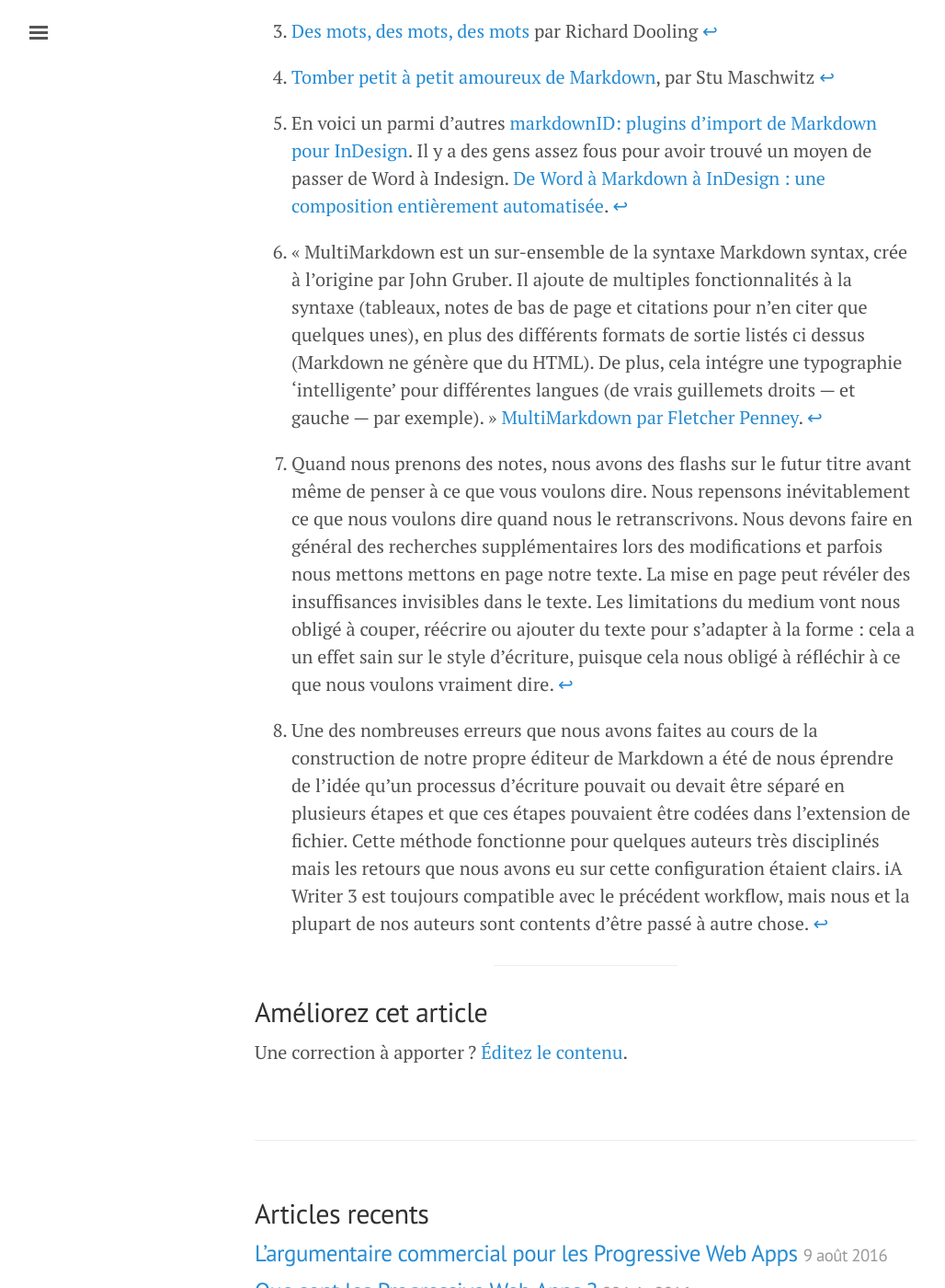
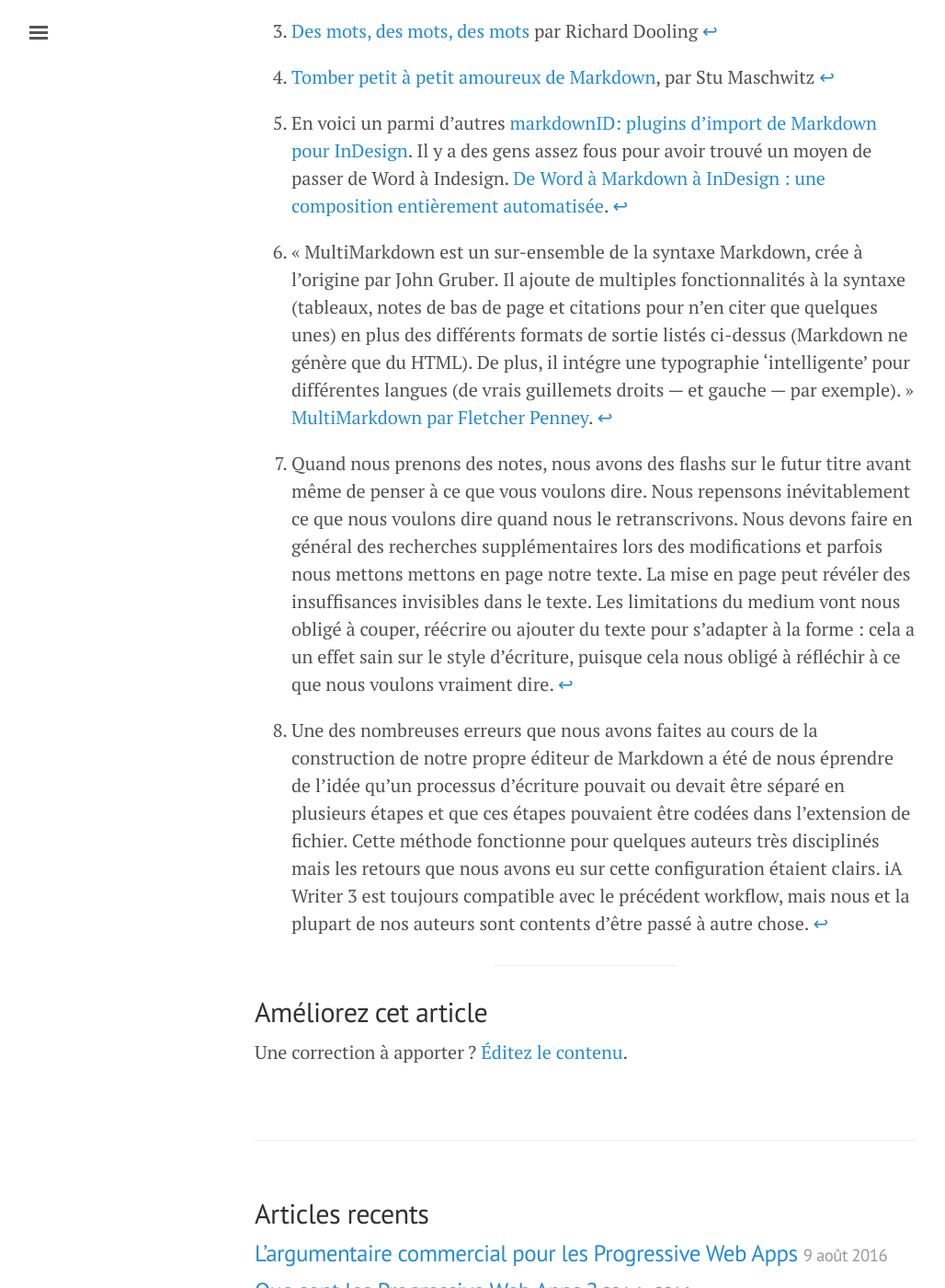
Before and after one commit to DirtyF/frank.taillandier.me, a Jekyll site: the page built from _posts/2016-08-28-traitement-de-texte-multicanal.md, in a window 1280 px wide and 1400 px high, scrolled down 14303 px. Shown: the whole window at 92% size, without its empty margins (3-1031 px from the left). Built offline with Jekyll 4.4.1, drawn with Linux system fonts in a browser that asks for light colours; comment, search, counter and statistics services are not loaded; some of the changed text lies outside the part shown.

Commit message:
Corrections

```diff
--- a/_posts/2016-08-28-traitement-de-texte-multicanal.md
+++ b/_posts/2016-08-28-traitement-de-texte-multicanal.md
@@ -180,7 +180,7 @@ L'automatisation entre un service en ligne, une application de prise de notes, u
 
 [^6]: En voici un parmi d'autres [markdownID: plugins d'import de Markdown pour InDesign](http://www.jongware.com/markdownid.html). Il y a des gens assez fous pour avoir trouvé un moyen de passer de Word à Indesign. [De Word à Markdown à InDesign : une composition entièrement automatisée](http://rhythmus.be/md2indd/).
 
-[^7]: “MultiMarkdown est un  sur-ensemble de la syntaxe Markdown syntax, crée à l'origine par John Gruber. Il ajoute de multiples fonctionnalités à la syntaxe (tableaux, notes de bas de page et citations pour n'en citer que quelques unes), en plus des différents formats de sortie listés ci dessus (Markdown ne génère que du HTML). De plus, cela intégre une typographie ‘intelligente’ pour différentes langues (de vrais guillemets droits — et gauche — par exemple).” [MultiMarkdown par Fletcher Penney](http://fletcherpenney.net/multimarkdown/).
+[^7]: “MultiMarkdown est un sur-ensemble de la syntaxe Markdown, crée à l'origine par John Gruber. Il ajoute de multiples fonctionnalités à la syntaxe (tableaux, notes de bas de page et citations pour n'en citer que quelques unes) en plus des différents formats de sortie listés ci-dessus (Markdown ne génère que du HTML). De plus, il intégre une typographie ‘intelligente’ pour différentes langues (de vrais guillemets droits — et gauche — par exemple).” [MultiMarkdown par Fletcher Penney](http://fletcherpenney.net/multimarkdown/).
 
 [^8]: Quand nous prenons des notes, nous avons des flashs sur le futur titre avant même de penser à ce que vous voulons dire. Nous repensons inévitablement ce que nous voulons dire quand nous le retranscrivons. Nous devons faire en général des recherches supplémentaires lors des modifications et parfois nous mettons mettons en page notre texte. La mise en page peut révéler des insuffisances invisibles dans le texte. Les limitations du medium vont nous obligé à couper, réécrire ou ajouter du texte pour s'adapter à la forme : cela a un effet sain sur le style d'écriture, puisque cela nous obligé à réfléchir à ce que nous voulons vraiment dire.
 
```
